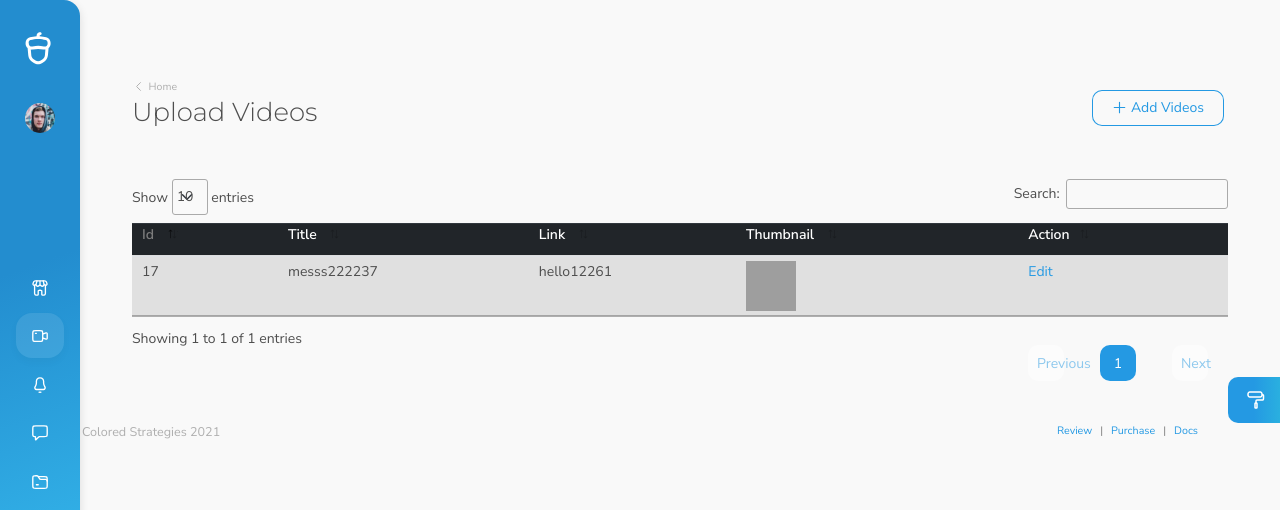
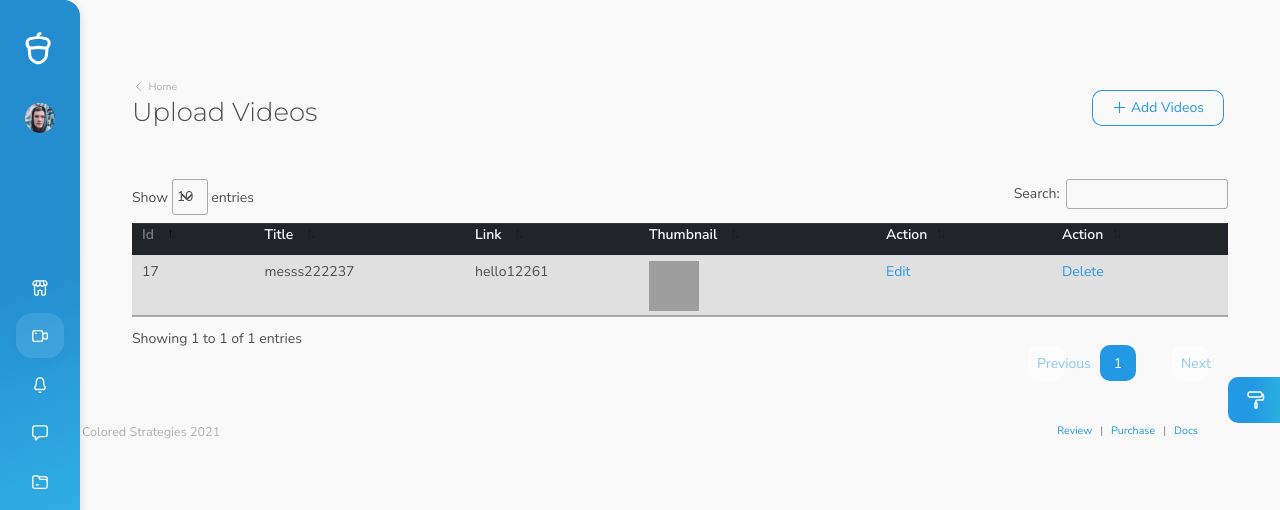
Before and after one commit to Sufiyan-Khanzada/Moneytree-Dashboard, a PHP site: page /Moneytree-Dashboard/uploadvideos.php in a window 1280 px wide. Shown: the top 510 px of the page. Run offline with PHP 8.4, Linux system fonts and the light colour scheme; the visitor is signed in with stand-in values (Sample User, id 1); data comes from the database, SQL or seed files in the repository; data that the repository does not hold is empty; some libraries are stand-ins or nearby versions; grey boxes are pictures that could not be loaded.

Commit message:
upload videos

```diff
--- a/uploadvideos.php
+++ b/uploadvideos.php
@@ -203,6 +203,7 @@ include 'header.php';
             <th scope="col"> Link </th>
             <th scope="col"> Thumbnail </th>
             <th scope="col"> Action</th>
+            <th scope="col"> Action</th>
 
 
           </tr>
@@ -229,6 +230,8 @@ include 'header.php';
           </td>
            <td><a href='videoedit.php?id=<?php echo $row['id']; ?>' class="text-truncate h-100 d-flex align-items-center"
                                      class="text-alternate">Edit</a></td>
+                                     <td><a href='deletevideo.php?id=<?php echo $row['id']; ?>' class="text-truncate h-100 d-flex align-items-center"
+                                     class="text-alternate">Delete</a></td>
 
           </tr>
 
```
